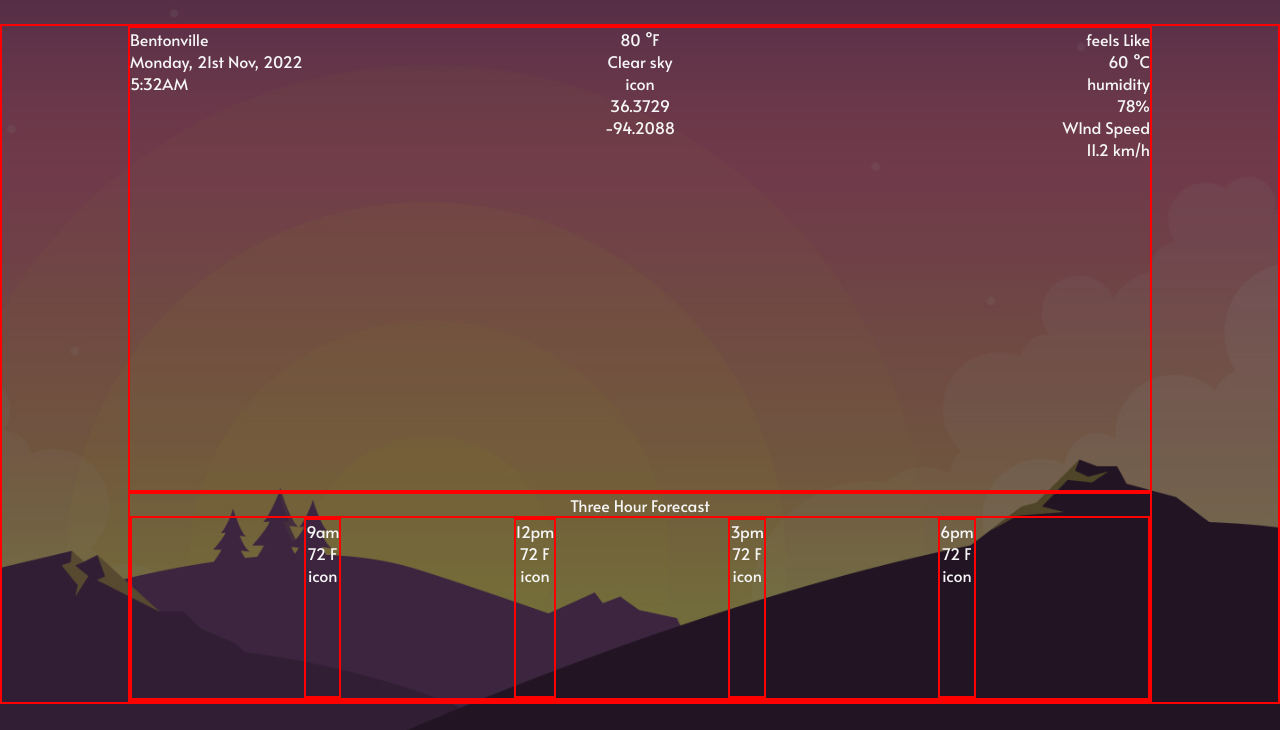
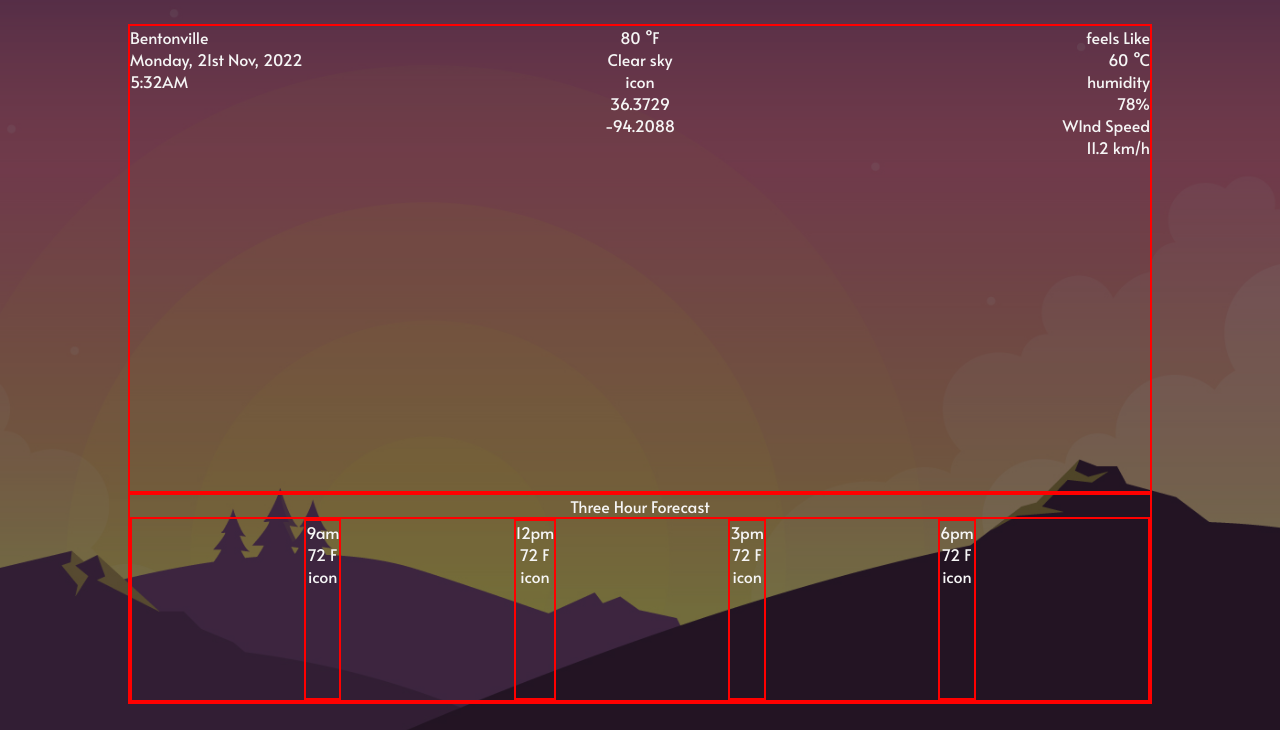
Before and after one commit to kb-git-hub/weather-app, a website built with webpack: page src/index.html in a window 1280 px wide. Shown: the part 70-800 px from the top of the page. Built offline with nearby package versions, Linux system fonts and the light colour scheme; no server answers.

Commit message:
Update Style

```diff
--- a/src/style.css
+++ b/src/style.css
@@ -56,6 +56,10 @@ body {
     align-items: center;
 }
 
+#top-level-nav div {
+    width: 200px;
+}
+
 #logo {
     cursor: default;
     height: 44px;
@@ -70,7 +74,6 @@ body {
 
 .main {
     margin-top: 30px;
-    border: var(--dev);
     height: 85vh;
     display: flex;
     justify-content: center;
@@ -140,9 +143,8 @@ body {
 }
 
 ::placeholder {
-    /* Chrome, Firefox, Opera, Safari 10.1+ */
     color: whitesmoke;
-    opacity: 0.5; /* Firefox */
+    opacity: 0.5;
 }
 
 #get-weather-btn {
```
